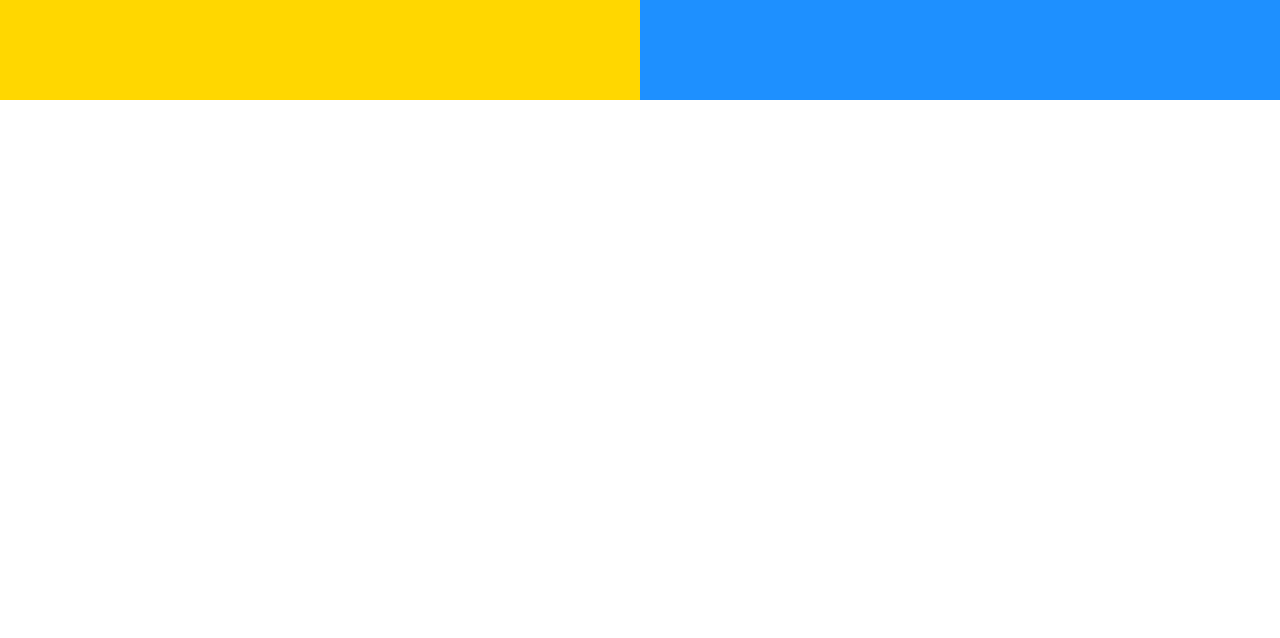
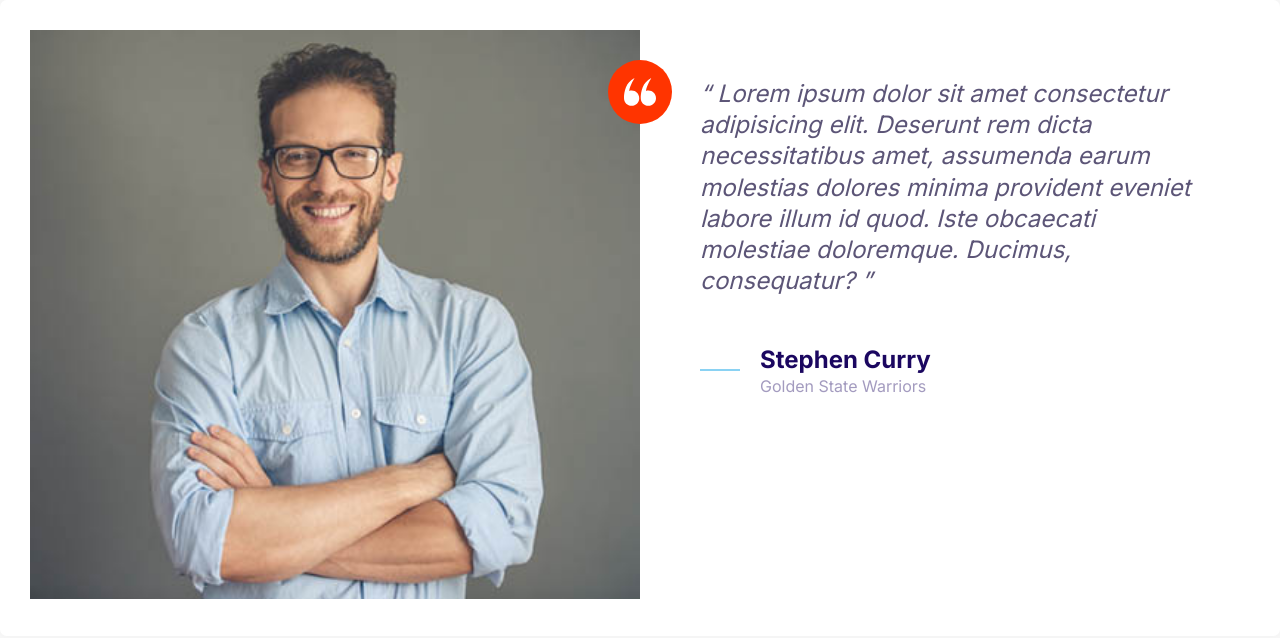
Before and after one commit to Guhanzzz/Moshify, a plain HTML site: page index.html in a window 1280 px wide. Drawn offline with Linux system fonts and the light colour scheme.

Commit message:
Testimonial Done

```diff
--- a/css/styles.css
+++ b/css/styles.css
@@ -159,8 +159,17 @@ a{
     height: 40px;
 }
 
+.icon--small{
+    width: 32px;
+    height: 32px;
+}
+
 .icon--primary{
     fill: var(--color-primary);
+}
+
+.icon--white{
+    fill: #fff;
 }
 
 .icon-container{
@@ -171,6 +180,10 @@ a{
     display: inline-flex;
     justify-content: center;
     align-items: center;
+}
+
+.icon-container-accent{
+    background: var(--color-accent);
 }
 
 
@@ -380,7 +393,7 @@ a{
     margin-top: 1rem;
 }
 
-/************************** Media **************************/
+/************************** Quote **************************/
 
 .quote{
     font-size: 3rem;
@@ -444,3 +457,33 @@ a{
         grid-template-columns: 1fr 1fr;
     }
 }
+
+/************************** Testimonials **************************/
+.testimonial{
+    padding: 3rem;
+}
+
+.testimonial__img{
+    position: relative;
+}
+
+.testimonial__img > img{
+    width: 100%;
+}
+
+.testimonial__img > .icon-container{
+    position: absolute;
+    top: 3rem;
+    right: -32px;
+}
+
+@media screen and (min-width: 768px){
+    .testimonial .quote,
+    .testimonial .quote__author{
+        font-size: 2.4rem;
+    }
+
+    .testimonial .quote{
+        margin-left: 6rem;
+    }
+}
--- a/index.html
+++ b/index.html
@@ -15,9 +15,38 @@
     <title>Moshify</title>
   </head>
   <body>
-    <div class="grid grid--1x2">
-      <div style="height: 100px; background: gold"></div>
-      <div style="height: 100px; background: dodgerblue"></div>
+    <div class="card testimonial">
+      <div class="grid grid--1x2">
+        <div class="testimonial__img">
+          <img src="/images/testimonial.jpg" alt="A happy smiling customer" />
+          <span class="icon-container icon-container-accent">
+            <svg class="icon icon--small icon--white">
+              <use xlink:href="/images/sprite.svg#quotes"></use>
+            </svg>
+          </span>
+        </div>
+        <blockquote class="quote">
+          <p class="quote__text">
+            Lorem ipsum dolor sit amet consectetur adipisicing elit. Deserunt
+            rem dicta necessitatibus amet, assumenda earum molestias dolores
+            minima provident eveniet labore illum id quod. Iste obcaecati
+            molestiae doloremque. Ducimus, consequatur?
+          </p>
+          <footer class="quote__footer">
+            <div class="media">
+              <div class="media__image">
+                <svg class="icon icon--primary quote__line">
+                  <use xlink:href="/images/sprite.svg#line"></use>
+                </svg>
+              </div>
+              <div class="media__body">
+                <h3 class="quote__author">Stephen Curry</h3>
+                <p class="quote__organization">Golden State Warriors</p>
+              </div>
+            </div>
+          </footer>
+        </blockquote>
+      </div>
     </div>
   </body>
 </html>
```
Also changed, not shown: components/tesimonial.html (added, +33 -0 lines), images/testimonial.jpg (added).
